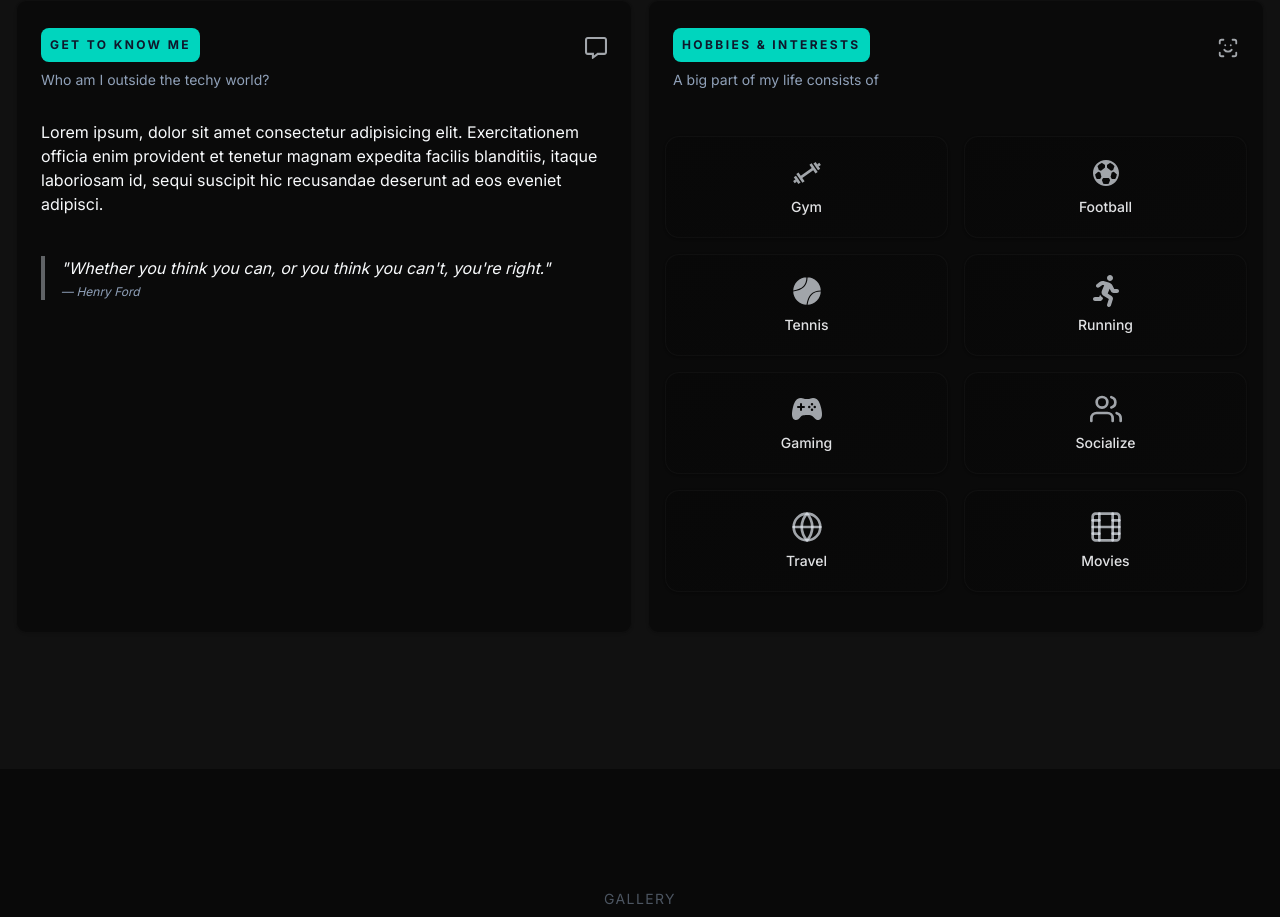
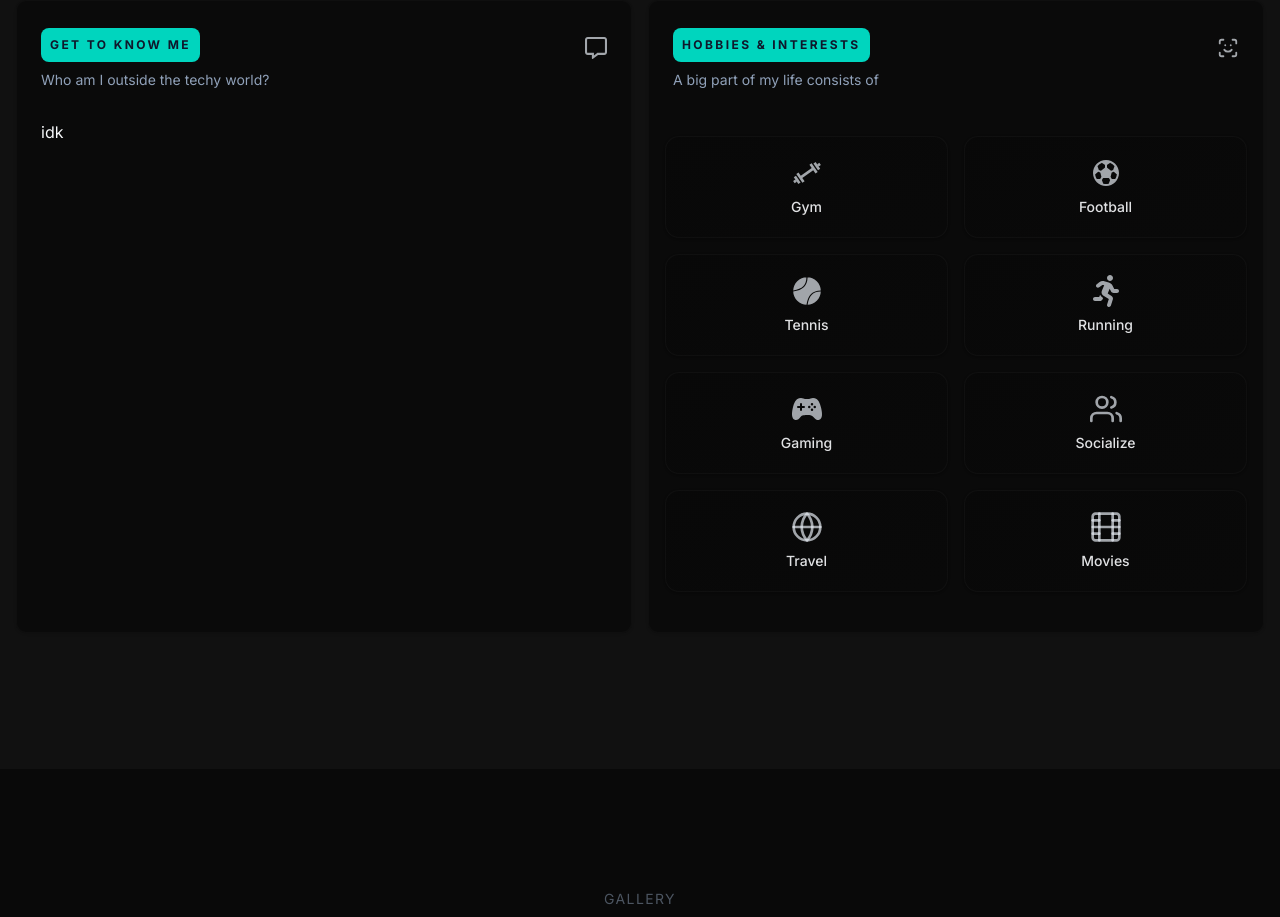
Before and after one commit to hassohamid/Portfolio-V1, a React (Vite) app: page / in a window 1280 px wide. Shown: the part 3000-3917 px from the top of the page. Built offline with nearby package versions, Linux system fonts and the light colour scheme.

Commit message:
Save4Later

```diff
--- a/src/layout/BeyondCode.tsx
+++ b/src/layout/BeyondCode.tsx
@@ -5,7 +5,6 @@ import {
   CardContent,
   CardDescription,
   CardHeader,
-  CardFooter,
 } from "@/components/ui/card";
 import { ScanFace } from "lucide-react";
 import { Interests } from "@/data/Interests";
@@ -70,23 +69,9 @@ export default function BeyondCode() {
                   animate={{ opacity: 1 }}
                   transition={{ delay: 0.3, duration: 0.5 }}
                 >
-                  <p className="mb-4">
-                    Lorem ipsum, dolor sit amet consectetur adipisicing elit.
-                    Exercitationem officia enim provident et tenetur magnam
-                    expedita facilis blanditiis, itaque laboriosam id, sequi
-                    suscipit hic recusandae deserunt ad eos eveniet adipisci.
-                  </p>
+                  <p className="mb-4">idk</p>
                 </motion.div>
               </CardContent>
-              <CardFooter>
-                <blockquote className="border-l-4 border-primary/40 pl-4 italic">
-                  "Whether you think you can, or you think you can't, you're
-                  right."
-                  <footer className="text-xs text-muted-foreground mt-1">
-                    — Henry Ford
-                  </footer>
-                </blockquote>
-              </CardFooter>
             </Card>
             <Card className="w-full rounded-lg border border-border/20 shadow-sm backdrop-blur-sm bg-background/80">
               <CardHeader className="relative ">
```
